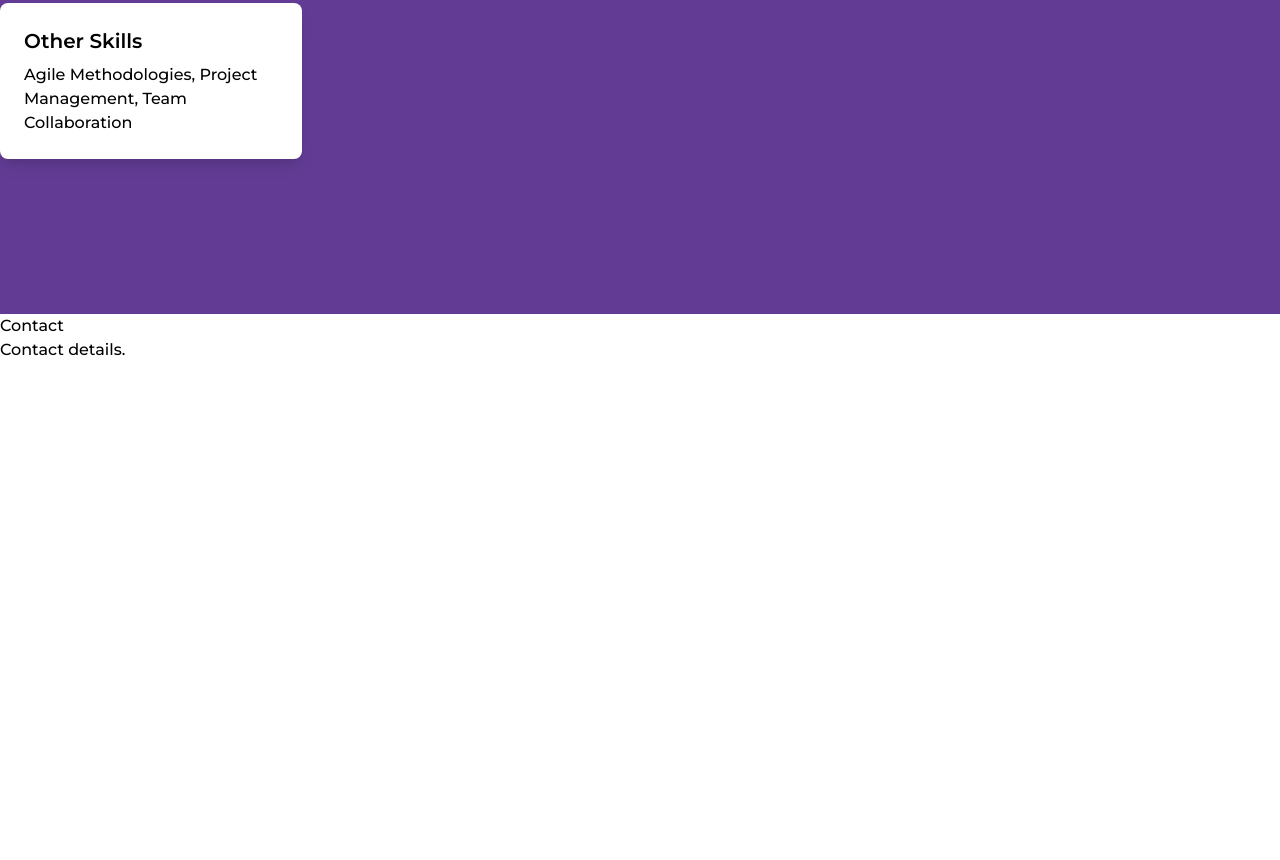
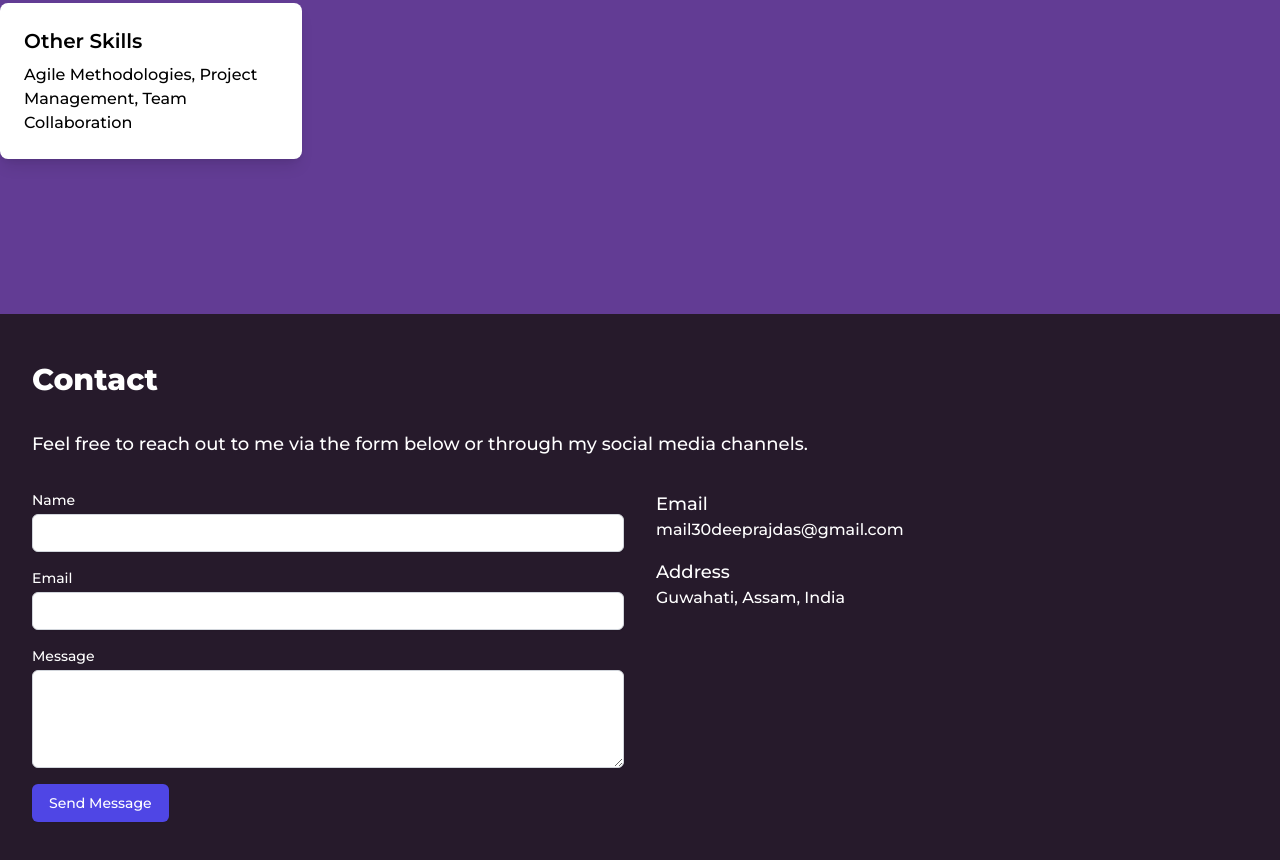
Before and after one commit to thetalog/thetalog.github.io, a plain HTML site: page index.html in a window 1280 px wide. Shown: the part 2806-3666 px from the top of the page. Drawn offline with nearby package versions, Linux system fonts and the light colour scheme.

Commit message:
first commit

```diff
--- a/index.html
+++ b/index.html
@@ -107,7 +107,7 @@
                   todo-app-python
                 </h5>
               </a>
-              <p class="mb-3 font-normal text-gray-700 dark:text-gray-400">
+              <p class="mb-3 font-normal dark:text-gray-400">
                 TODO App is a versatile command-line tool for managing lists,
                 designed to handle a variety of tasks with ease. This Python
                 script provides a simple yet effective interface for adding,
@@ -157,7 +157,7 @@
                   pwm
                 </h5>
               </a>
-              <p class="mb-3 font-normal text-gray-700 dark:text-gray-400">
+              <p class="mb-3 font-normal dark:text-gray-400">
                 The pwm Password Manager is a comprehensive Bash script designed
                 to securely manage passwords using encryption and decryption
                 mechanisms. The script primarily relies on OpenSSL for
@@ -204,7 +204,7 @@
                   rock_paper_scissor_cpp
                 </h5>
               </a>
-              <p class="mb-3 font-normal text-gray-700 dark:text-gray-400">
+              <p class="mb-3 font-normal dark:text-gray-400">
                 This C++ program is a simple implementation of the classic
                 "Rock, Paper, Scissors" game where the player competes against
                 the computer (AI). The player selects their throw (Rock, Paper,
@@ -287,9 +287,90 @@
           </div>
         </div>
       </section>
-      <section id="contact">
-        <h2>Contact</h2>
-        <p>Contact details.</p>
+      <section id="contact" class="bg-gray-100 py-12">
+        <div class="max-w-7xl mx-auto px-4 sm:px-6 lg:px-8">
+          <h2 class="text-3xl font-extrabold mb-8">Contact</h2>
+          <p class="mb-8 text-lg">
+            Feel free to reach out to me via the form below or through my social
+            media channels.
+          </p>
+
+          <div class="grid grid-cols-1 md:grid-cols-2 gap-8">
+            <div class="space-y-4">
+              <div>
+                <label for="name" class="block text-sm font-medium">Name</label>
+                <input
+                  type="text"
+                  id="name"
+                  name="name"
+                  class="mt-1 block w-full px-3 py-2 border border-gray-300 rounded-md shadow-sm focus:outline-none focus:ring-indigo-500 focus:border-indigo-500 sm:text-sm"
+                />
+              </div>
+              <div>
+                <label for="email" class="block text-sm font-medium"
+                  >Email</label
+                >
+                <input
+                  type="email"
+                  id="email"
+                  name="email"
+                  class="mt-1 block w-full px-3 py-2 border border-gray-300 rounded-md shadow-sm focus:outline-none focus:ring-indigo-500 focus:border-indigo-500 sm:text-sm"
+                />
+              </div>
+              <div>
+                <label for="message" class="block text-sm font-medium"
+                  >Message</label
+                >
+                <textarea
+                  id="message"
+                  name="message"
+                  rows="4"
+                  class="mt-1 block w-full px-3 py-2 border border-gray-300 rounded-md shadow-sm focus:outline-none focus:ring-indigo-500 focus:border-indigo-500 sm:text-sm"
+                ></textarea>
+              </div>
+              <div>
+                <button
+                  type="submit"
+                  class="inline-flex justify-center py-2 px-4 border border-transparent shadow-sm text-sm font-medium rounded-md text-white bg-indigo-600 hover:bg-indigo-700 focus:outline-none focus:ring-2 focus:ring-offset-2 focus:ring-indigo-500"
+                >
+                  Send Message
+                </button>
+              </div>
+            </div>
+
+            <div class="space-y-4">
+              <div>
+                <h3 class="text-lg font-medium">Email</h3>
+                <p class="">mail30deeprajdas@gmail.com</p>
+              </div>
+              <div>
+                <h3 class="text-lg font-medium">Address</h3>
+                <p class="">
+                  Guwahati, Assam, India
+                </p>
+              </div>
+              <div class="flex space-x-4">
+                <a
+                  href="https://github.com/deeprajdas"
+                  class="text-gray-500 hover:"
+                >
+                  <svg class="h-6 w-6" fill="currentColor" viewBox="0 0 24 24">
+                    <path d="...GitHub icon path..." />
+                  </svg>
+                </a>
+                <a
+                  href="https://linkedin.com/in/deeprajdas"
+                  class="text-gray-500 hover:text-gray-900"
+                >
+                  <svg class="h-6 w-6" fill="currentColor" viewBox="0 0 24 24">
+                    <path d="...LinkedIn icon path..." />
+                  </svg>
+                </a>
+                <!-- Add more social links as needed -->
+              </div>
+            </div>
+          </div>
+        </div>
       </section>
     </main>
   </body>
--- a/main.css
+++ b/main.css
@@ -230,7 +230,7 @@ ul:last-child {
   height: 100vh;
   background-color: #623c94;
 }
-.skills-heading{
+.skills-heading {
   font-size: 50px;
   font-weight: 700;
   color: white;
@@ -239,4 +239,6 @@ ul:last-child {
 #contact {
   width: 100%;
   height: 100vh;
+  background-color: #261a2b;
+  color: white;
 }
```
